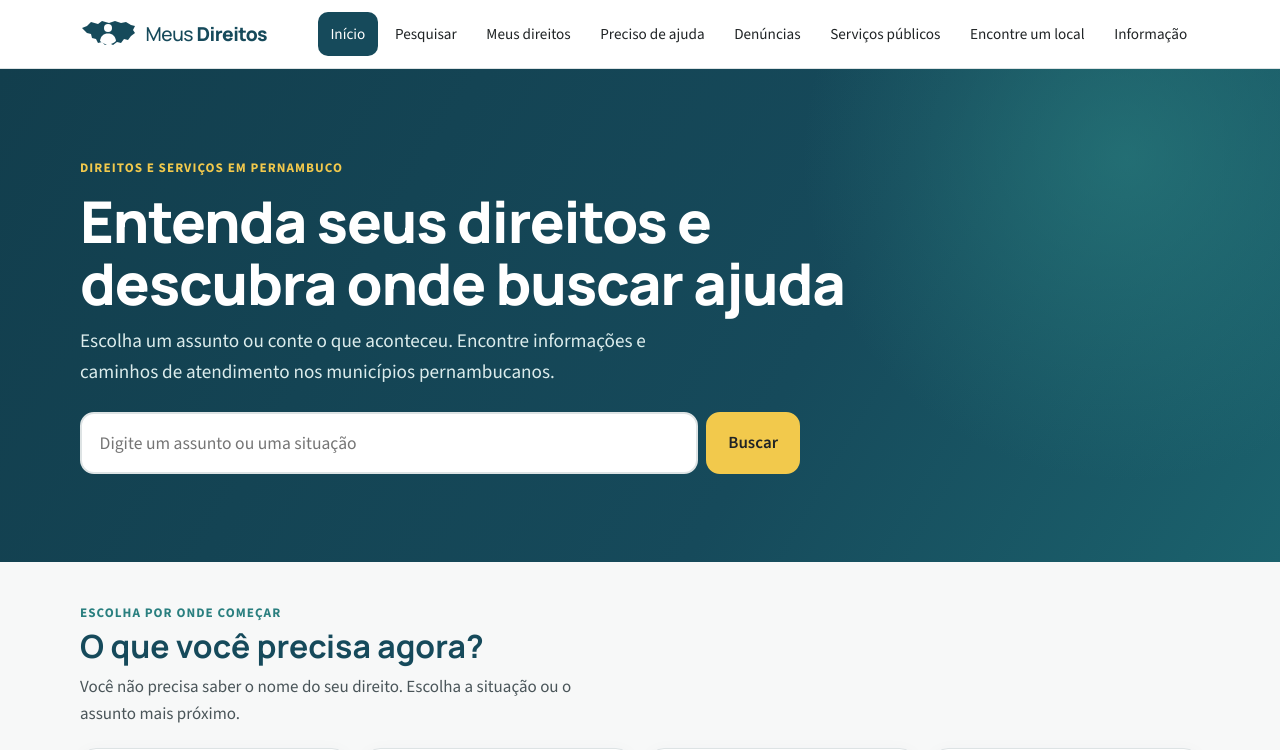
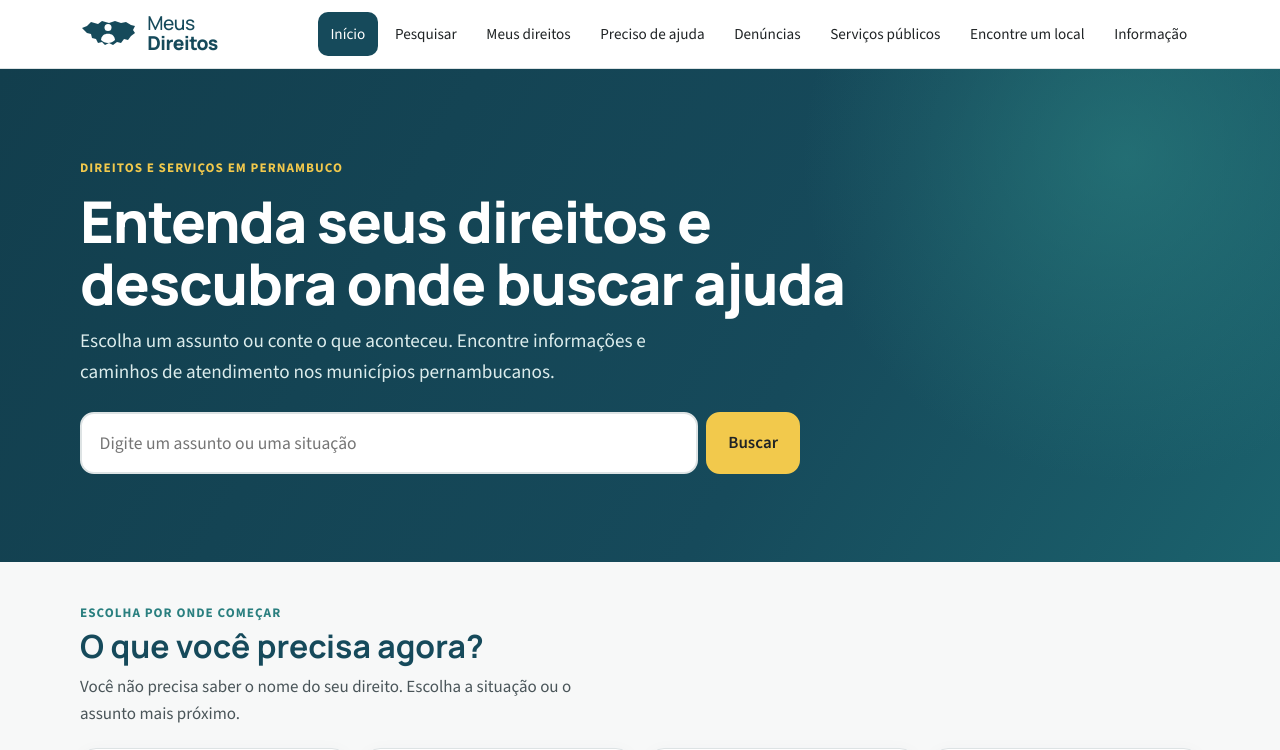
Before and after one commit to Ileojk/meus-direitos, a React (Vite) app: page / in a window 1280 px wide. Shown: the top 750 px of the page. Built offline with nearby package versions, Linux system fonts and the light colour scheme.

Commit message:
Ajusta posicionamento do logo

```diff
--- a/src/components/Layout.jsx
+++ b/src/components/Layout.jsx
@@ -6,10 +6,10 @@ export function Logo({ compact = false }) {
     <a className="logo" href="#/" aria-label="Meus Direitos — página inicial">
       <svg className="logo-mark" viewBox="0 0 56 40" width="56" height="40" aria-hidden="true" focusable="false">
         <path d="m2 14 5-2 4-4 7 2 4-3 7 2 6-2 6 2 5-1 5 3 4 1-2 4 2 3-4 3-3 4-4-1-3 4-4-1-4 3-4-2-4 2-3-3-4 1-2-4-4-1-1-4-4-1Z" fill="#164A5B" />
-        <circle cx="28" cy="14" r="4" fill="#fff" />
-        <path d="M20 27c.6-5 3.6-7.5 8-7.5s7.4 2.5 8 7.5c-2.3 2.3-5 3.4-8 3.4s-5.7-1.1-8-3.4Z" fill="#fff" />
+        <circle cx="28" cy="13.5" r="3.5" fill="#fff" />
+        <path d="M21 26c.5-4.2 3-6.2 7-6.2s6.5 2 7 6.2c-2 1.9-4.3 2.9-7 2.9s-5-1-7-2.9Z" fill="#fff" />
       </svg>
-      {!compact && <span className="logo-text">Meus <b>Direitos</b></span>}
+      {!compact && <span className="logo-text"><span>Meus</span><b>Direitos</b></span>}
     </a>
   );
 }
--- a/src/styles/index.css
+++ b/src/styles/index.css
@@ -14,9 +14,10 @@ main:focus{outline:none}
 /* header */
 .header{position:sticky;top:0;z-index:50;background:#fff;border-bottom:1px solid var(--line)}
 .header-in{display:flex;align-items:center;justify-content:space-between;gap:1rem;min-height:68px}
-.logo{display:flex;align-items:center;gap:.6rem;text-decoration:none;color:var(--petrol);font-family:Manrope,'Source Sans 3',system-ui,sans-serif;font-size:1.2rem;font-weight:500;letter-spacing:-.025em}
+.logo{display:flex;align-items:center;gap:.7rem;text-decoration:none;color:var(--petrol);font-family:Manrope,'Source Sans 3',system-ui,sans-serif;font-size:1.2rem;font-weight:500;letter-spacing:-.025em}
 .logo b{font-weight:800}
 .logo-mark{display:block;flex:none}
+.logo-text{display:flex;flex-direction:column;line-height:1.02}
 .nav{display:flex;gap:.25rem}
 .nav a,.mobile-menu a{padding:.6rem .8rem;border-radius:10px;text-decoration:none;color:var(--text);font-weight:500;font-size:.95rem}
 .nav a:hover,.mobile-menu a:hover{background:var(--bg)}
```
Also changed, not shown: 1 other file (tests, documents, lock files or other folders).
